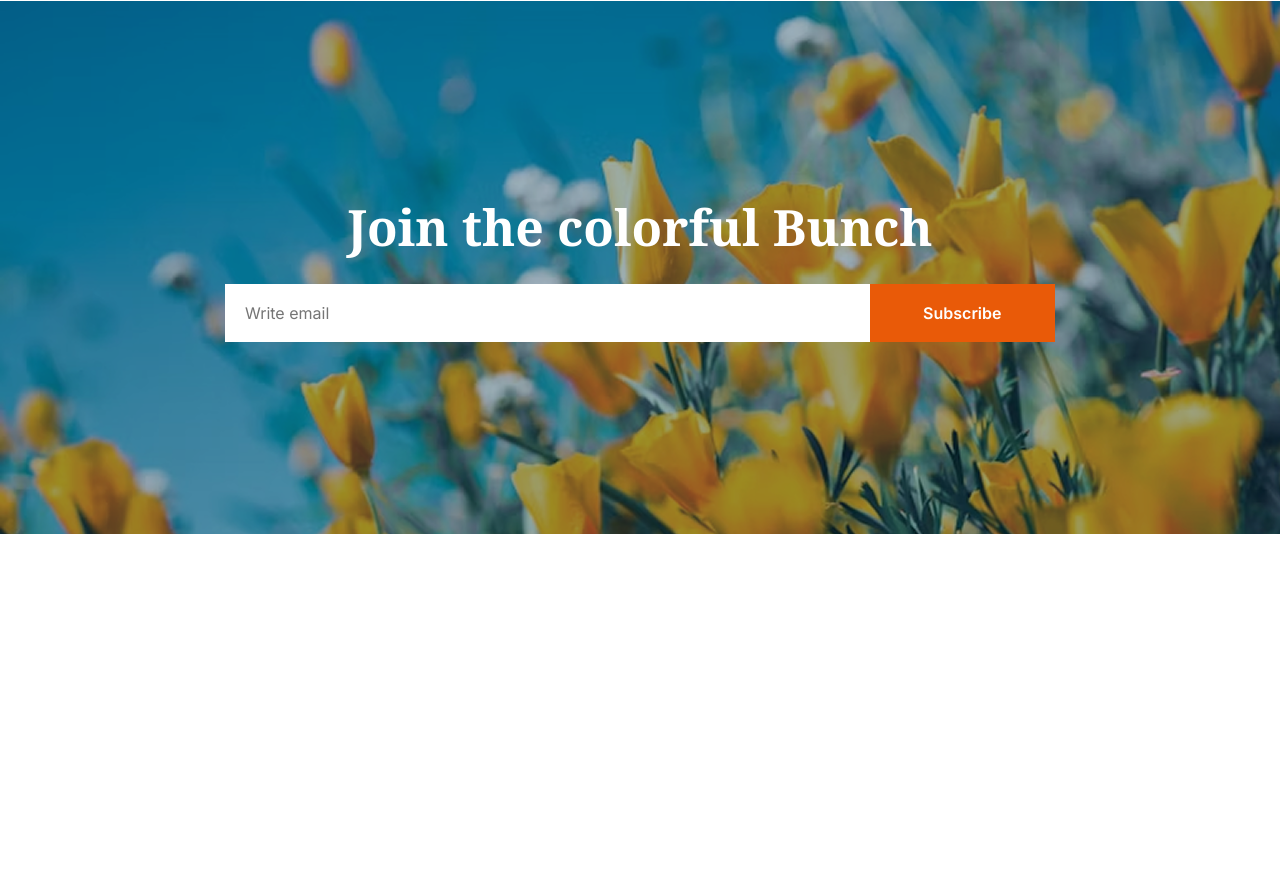
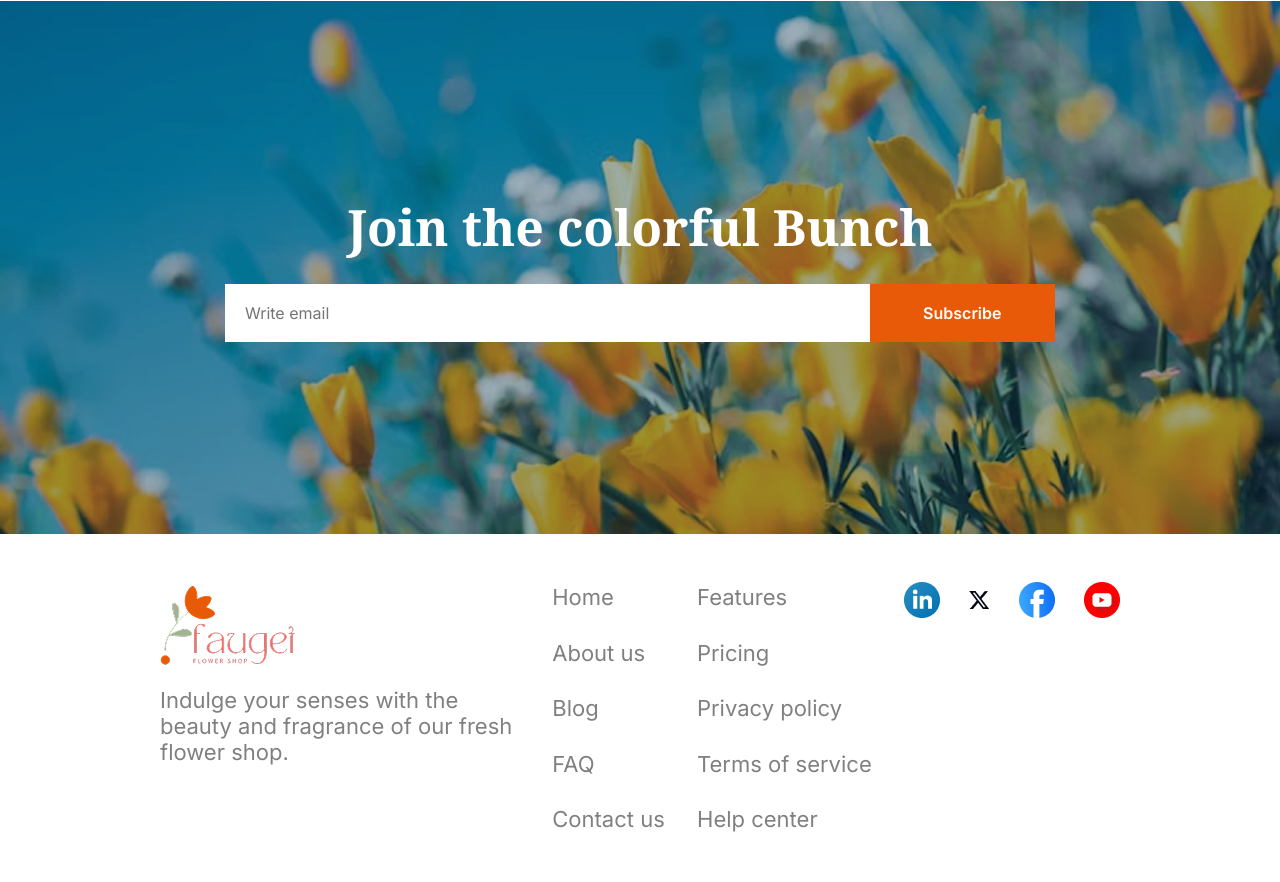
Before and after one commit to saikataryanmazumder/second-assignment, a plain HTML site: page index.html in a window 1280 px wide. Shown: the part 3776-4658 px from the top of the page. Before the commit the page ends 4310 px from the top, so only its background shows below. Drawn offline with Linux system fonts and the light colour scheme.

Commit message:
footer added

```diff
--- a/index.html
+++ b/index.html
@@ -147,5 +147,40 @@
 
          </section>
 
+         <!-- footer-section -->
+        <footer>
+            <div class="footer-cont">
+                <div class="about">
+                    <img src="./assets/logo.png" alt="">
+                    <p>Indulge your senses with the beauty and fragrance of our fresh flower shop. </p>
+                </div>
+                <div class="links-1 links">
+                    <ul>
+                        <li><a href="">Home</a></li>
+                        <li><a href="">About us</a></li>
+                        <li><a href="">Blog</a></li>
+                        <li><a href="">FAQ</a></li>
+                        <li><a href="">Contact us</a></li>
+                    </ul>
+                </div>
+                <div class="linls-2 links">
+                    <ul>
+                        <li><a href="">Features</a></li>
+                        <li><a href="">Pricing</a></li>
+                        <li><a href="">Privacy policy</a></li>
+                        <li><a href="">Terms of service</a></li>
+                        <li><a href="">Help center</a></li>
+                    </ul>
+                </div>
+                <div class="icons">
+                    <a href=""><img src="./assets/icon-linkedin.png" alt=""></a>
+                    <a href=""><img src="./assets/icon-twitter.png" alt=""></a>
+                    <a href=""><img src="./assets/icon-facebook.png" alt=""></a>
+                    <a href=""><img src="./assets/icon-youtube.png" alt=""></a>
+                </div>
+
+            </div>
+        </footer>
+
 </body>
 </html>
--- a/style.css
+++ b/style.css
@@ -239,7 +239,7 @@ nav div img{
 /* subscribe */
 .subscribe{
     margin-top: 120px;
-    width: 100vw;
+    width: 100%;
     min-height: 533px;
     background-image: url(./assets/news-letter-bg.png);
     background-size: cover;
@@ -281,3 +281,54 @@ nav div img{
   border: none;
   outline: none;
 }
+
+/* footer */
+footer{
+    width: 100%;
+
+}
+.footer-cont{
+    padding: 50px 160px;
+    display: flex;
+    justify-content: space-between;
+
+}
+
+.links ul li a{
+    color: gray;
+}
+
+.links ul li{
+    list-style: none;
+    font-size: 22px;
+    font-weight: 400;
+    color: gray;
+    /* margin-bottom: 32px; */
+
+}
+.links ul{
+    height: 248px;
+    display: flex;
+    flex-direction: column;
+    justify-content: space-between;
+}
+.about{
+    max-width: 360px;
+}
+.about img{
+    width: 135px;
+    margin-bottom: 16px;
+}
+.about p{
+    font-size: 22px;
+    font-weight: 400;
+    color: gray
+}
+.icons{
+    height: 36px;
+    width: 216px;
+    display: flex;
+    justify-content: space-between;
+    align-items: center;
+
+}
```
